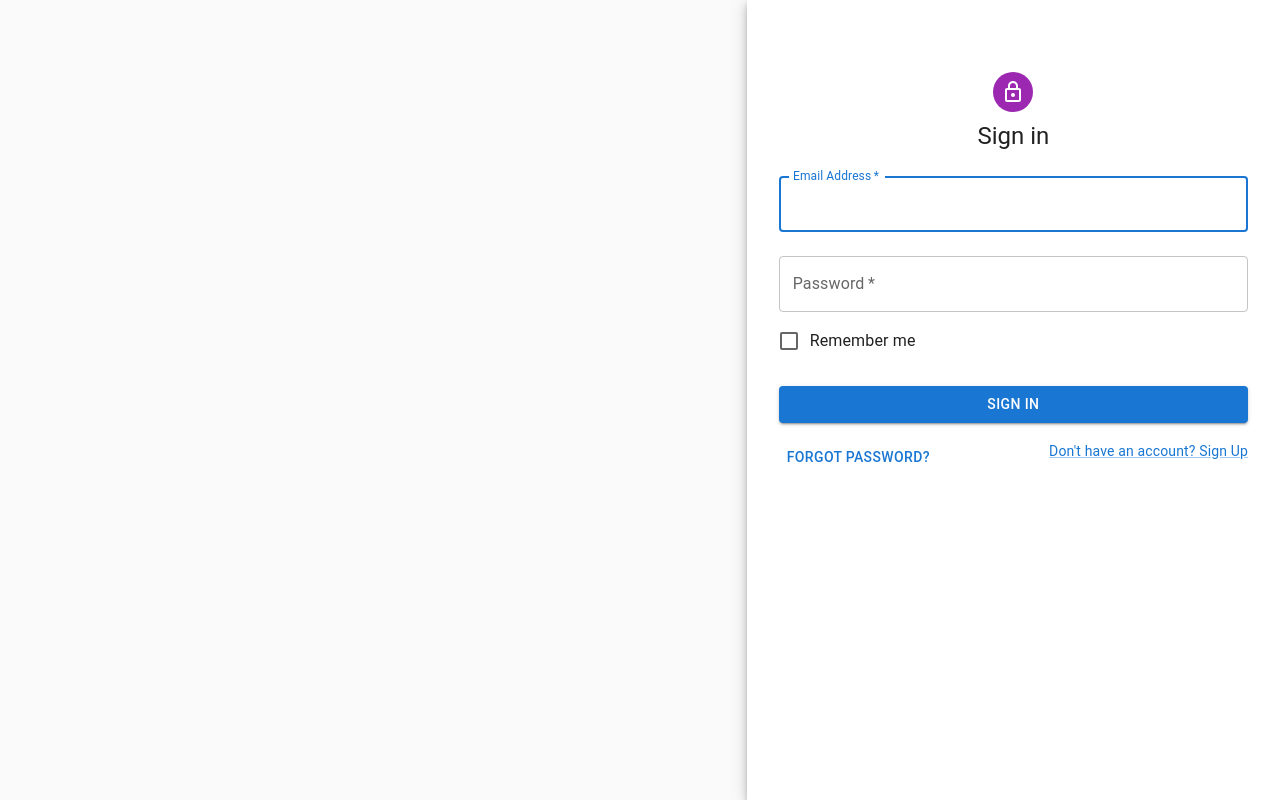
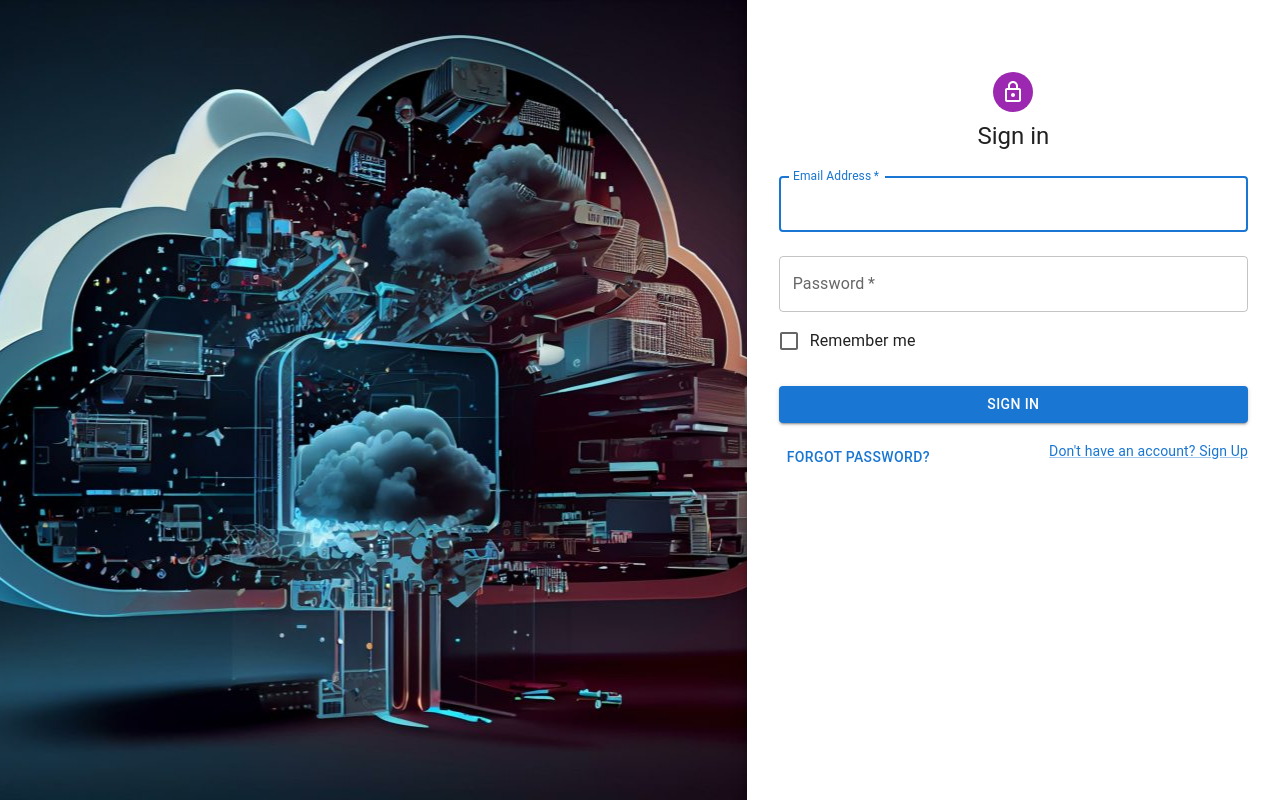
Before and after one commit to ikbel12/pfe, a React (Vite) app: page / in a window 1280 px wide. Built offline with nearby package versions, Linux system fonts and the light colour scheme.

Commit message:
fix background image

```diff
--- a/src/page/auth/SignInSide.jsx
+++ b/src/page/auth/SignInSide.jsx
@@ -17,7 +17,7 @@ import { createTheme, ThemeProvider } from "@mui/material/styles";
 import { login } from "../../redux/apiCalls";
 import { Toaster } from "react-hot-toast";
 import ResetDialog from "../../components/ResetDialog";
-import aziz from "../../../public/assets/cloud.png";
+
 
 function SignInSide() {
   const navigate = useNavigate();
@@ -64,7 +64,7 @@ function SignInSide() {
           sm={4}
           md={7}
           sx={{
-            backgroundImage: aziz,
+            backgroundImage: "url(http://localhost:5173/assets/cloud.png)",
             backgroundColor: (t) =>
               t.palette.mode === "light"
                 ? t.palette.grey[50]
```
